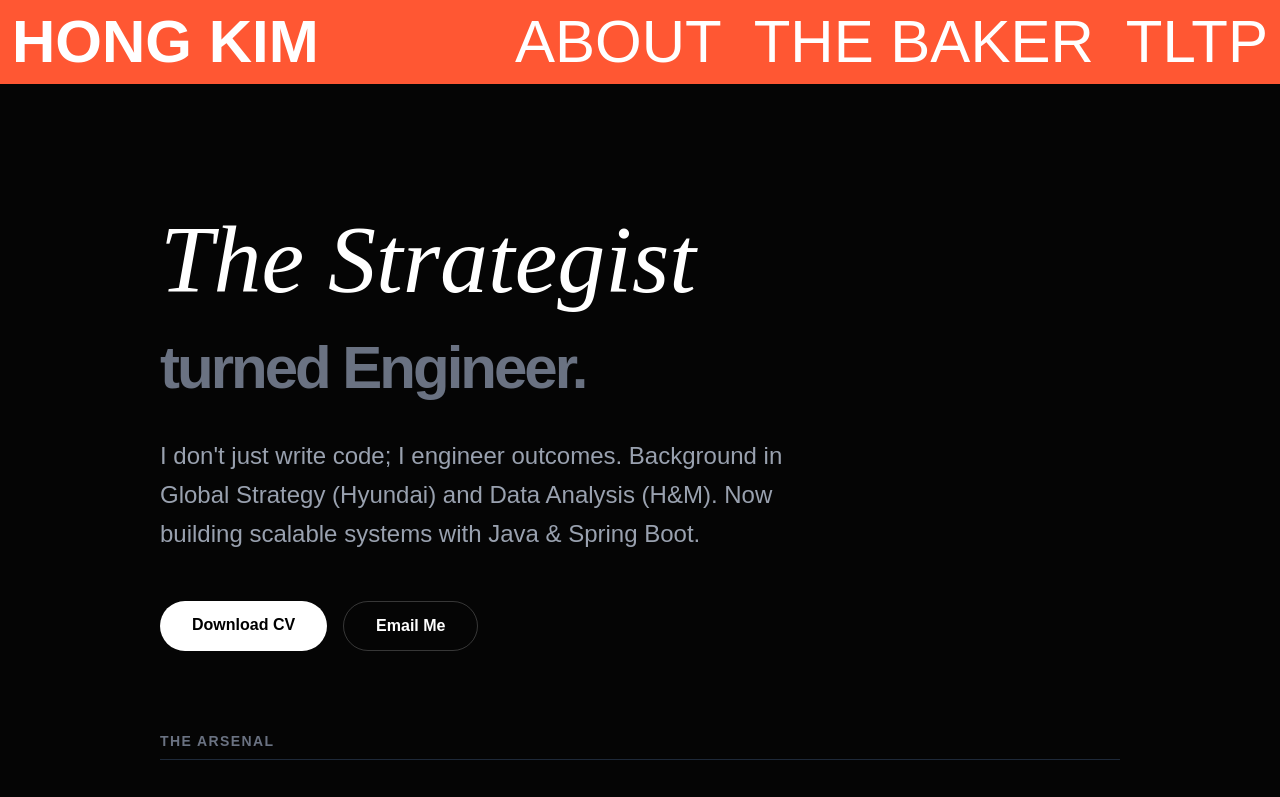
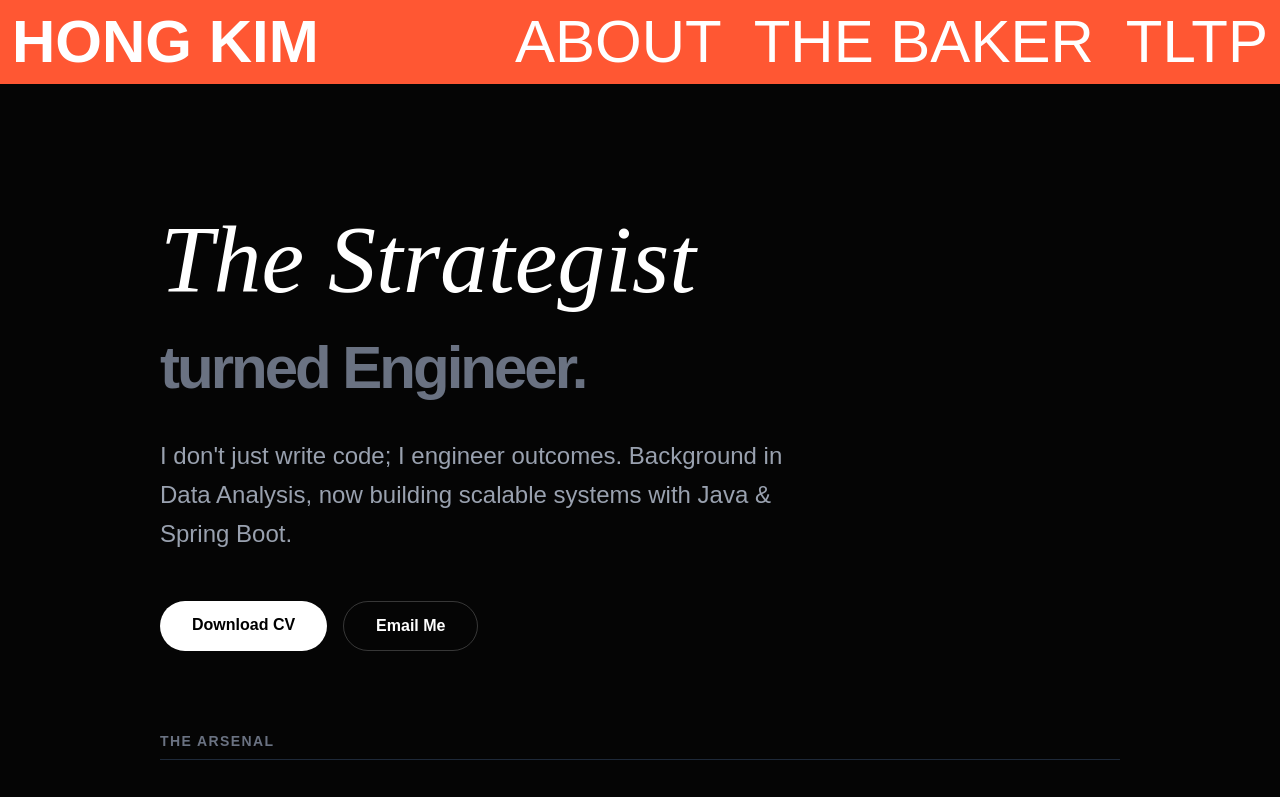
Before and after one commit to hongkim25/hong-portfolio, a Next.js app: page /about in a window 1280 px wide. Shown: the top 797 px of the page. Built offline with nearby package versions, Linux system fonts and the light colour scheme; a web font is replaced by a local one.

Commit message:
content change

```diff
--- a/src/app/about/page.tsx
+++ b/src/app/about/page.tsx
@@ -15,8 +15,7 @@ export default function About() {
 
           <p className="font-sans text-xl md:text-2xl text-gray-400 leading-relaxed max-w-2xl mb-12">
             I don't just write code; I engineer outcomes.
-            Background in Global Strategy (Hyundai) and Data Analysis (H&M).
-            Now building scalable systems with Java & Spring Boot.
+            Background in Data Analysis, now building scalable systems with Java & Spring Boot.
           </p>
 
           {/* CV & Email Buttons */}
```
